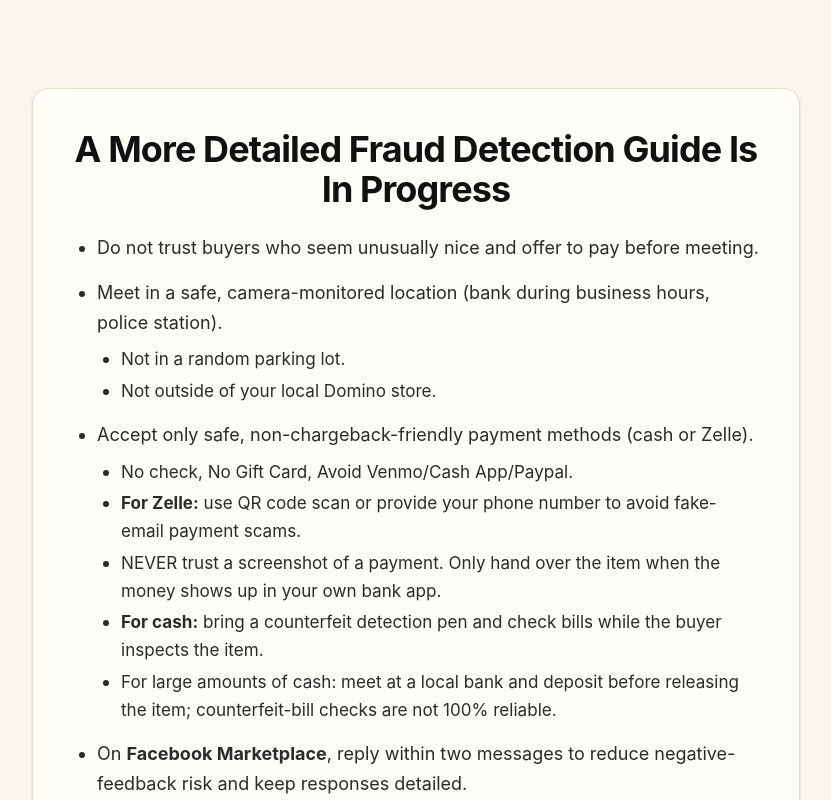
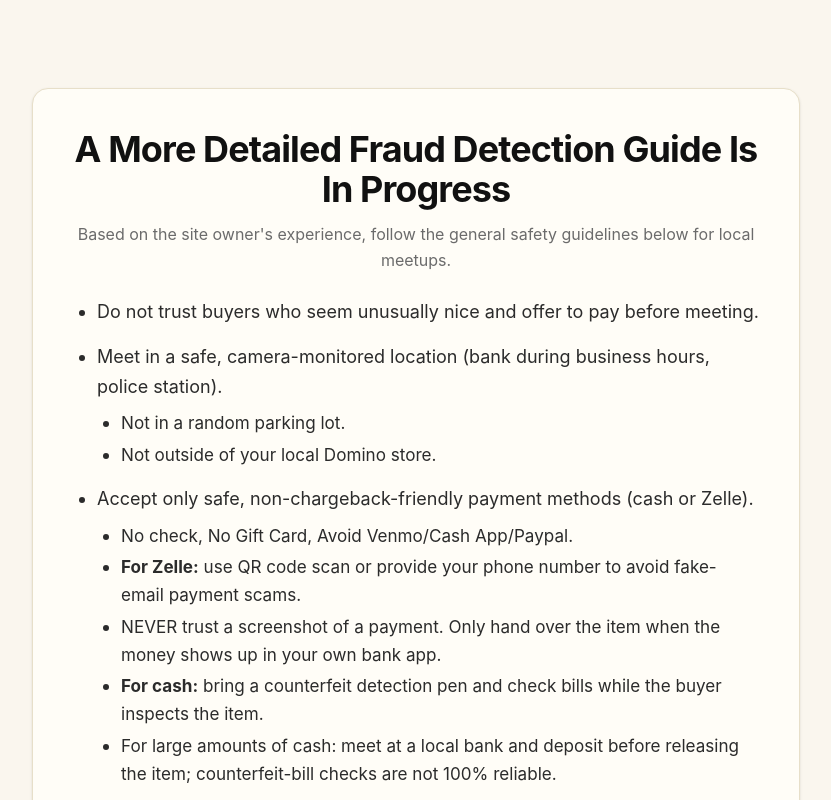
Before and after one commit to yyss8/IsBuyerLegit, a React (Vite) app: page / in a window 1280 px wide. Both pictures are taken after a click on the button "local". Shown: the top 800 px of the page, without its empty margins (224-1055 px from the left). Built offline with nearby package versions, Linux system fonts and the light colour scheme.

Commit message:
copy: add local guide subheading with grammar fix

```diff
--- a/note/AI.md
+++ b/note/AI.md
@@ -459,3 +459,19 @@ Reduce duplication between `PlatformRouting` and `GuidedCheckEngine` for legal f
   - Added `getHasAgreedDisclaimer()` helper to avoid repeated localStorage check logic.
 
 **Status**: Completed and build-verified.
+
+---
+
+## Task: Local Guide Intro Subheading Copy Update (March 1, 2026)
+
+**Objective**:
+Add a supportive explanatory subheading under the local-guide title with corrected grammar.
+
+**Implementation Details**:
+- Updated `src/PlatformRouting.jsx` local panel with new subheading under:
+  - `A More Detailed Fraud Detection Guide Is In Progress`
+- Final copy:
+  - `Based on the site owner's experience, follow the general safety guidelines below for local meetups.`
+- Applied muted styling for hierarchy and readability.
+
+**Status**: Completed.
--- a/src/PlatformRouting.jsx
+++ b/src/PlatformRouting.jsx
@@ -105,6 +105,9 @@ const PlatformRouting = () => {
               <h2 className="text-3xl md:text-4xl font-bold tracking-tight text-center">
                 A More Detailed Fraud Detection Guide Is In Progress
               </h2>
+              <p className="mt-3 text-sm md:text-base text-[#6B6B6B] text-center leading-relaxed">
+                Based on the site owner&apos;s experience, follow the general safety guidelines below for local meetups.
+              </p>
               <ul className="mt-6 space-y-4 text-base md:text-lg leading-relaxed text-[#2B2B2B] list-disc pl-6">
                 <li>
                   Do not trust buyers who seem unusually nice and offer to pay before meeting.
```
